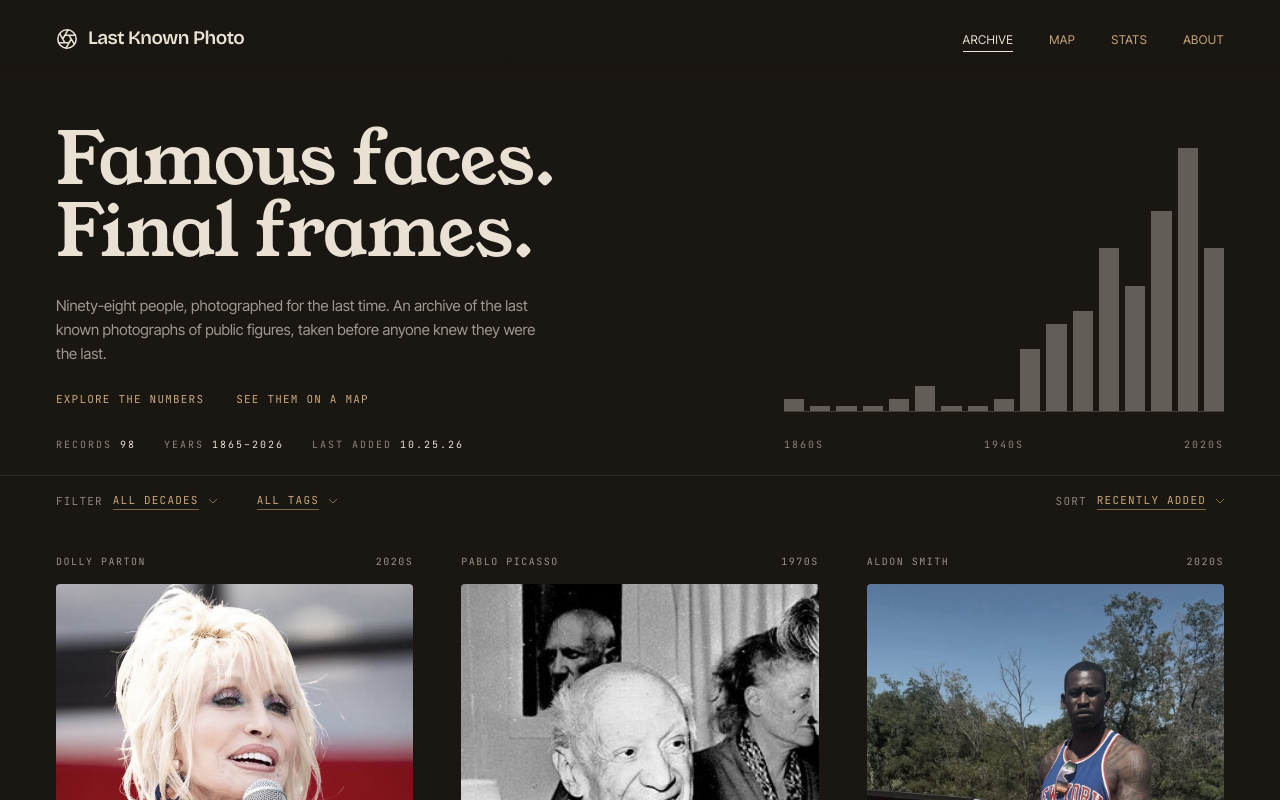
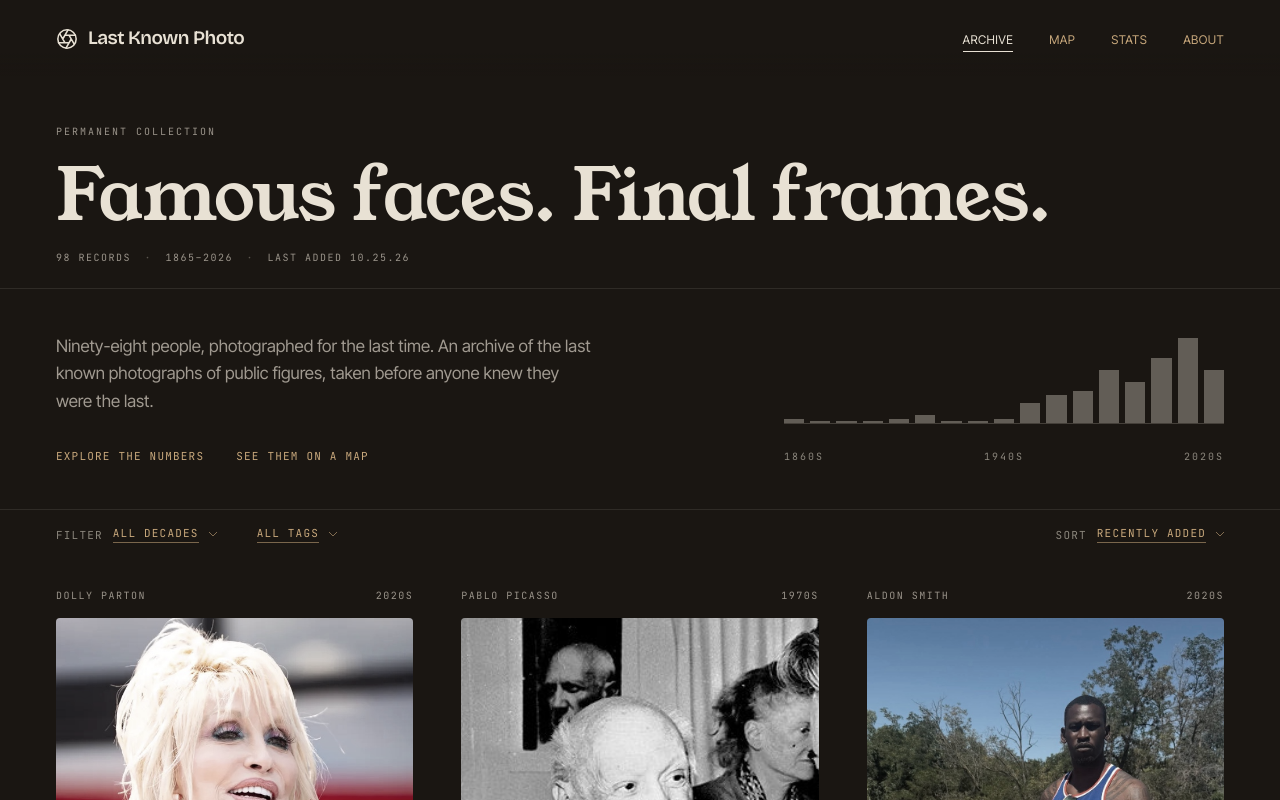
Before and after one commit to mkitzman/lastknownphoto, a Vue app: page / in a window 1280 px wide. Shown: the top 800 px of the page. Built offline with nearby package versions, Linux system fonts and the light colour scheme.

Commit message:
Use shared page title on homepage, balance hero columns

```diff
--- a/src/components/PageTitle.vue
+++ b/src/components/PageTitle.vue
@@ -24,6 +24,8 @@ defineProps<{ eyebrow: string }>()
   letter-spacing: -1px;
   font-weight: 400;
   margin: 0;
+  /* If a title has to wrap, split it into even lines */
+  text-wrap: balance;
 }
 
 @media (max-width: 1100px) {
--- a/src/style.css
+++ b/src/style.css
@@ -67,6 +67,11 @@ a {
   color: var(--link);
   text-decoration: none;
   transition: color 0.2s, border-color 0.2s, opacity 0.2s;
+}
+
+/* Keep a phrase together; titles use it to choose where a line may break */
+.nowrap {
+  white-space: nowrap;
 }
 
 /* Page title furniture: mono eyebrow above the headline, credit line below */
--- a/src/views/Home.vue
+++ b/src/views/Home.vue
@@ -5,6 +5,7 @@ import { useFilter, SORT_LABELS } from '../composables/useFilter'
 import PostCard from '../components/PostCard.vue'
 import FilterBar from '../components/FilterBar.vue'
 import DecadeHistogram from '../components/DecadeHistogram.vue'
+import PageTitle from '../components/PageTitle.vue'
 import { numberWord } from '../data/stats'
 
 const { filteredPosts, selectedDecade, selectedTag, sortMode } = useFilter()
@@ -49,9 +50,16 @@ const lastAdded = computed(() => {
 
 <template>
   <div class="register">
+    <PageTitle eyebrow="Permanent collection">
+      Famous faces. Final frames.
+      <template #credit>
+        {{ totalRecords }} records <span class="dot">·</span> {{ yearRange }}
+        <template v-if="lastAdded"><span class="dot">·</span> Last added {{ lastAdded }}</template>
+      </template>
+    </PageTitle>
+
     <section class="hero">
       <div class="hero-text">
-        <h1 class="hero-title">Famous faces.<br />Final frames.</h1>
         <p class="hero-copy">
           {{ numberWord(totalRecords, true) }} people, photographed for the last time.
           An archive of the last known photographs of public figures, taken
@@ -60,11 +68,6 @@ const lastAdded = computed(() => {
         <div class="hero-links">
           <RouterLink to="/stats" class="hero-link">Explore the numbers</RouterLink>
           <RouterLink to="/map" class="hero-link">See them on a map</RouterLink>
-        </div>
-        <div class="hero-stats">
-          <div><span class="stat-label">Records </span>{{ totalRecords }}</div>
-          <div><span class="stat-label">Years </span>{{ yearRange }}</div>
-          <div v-if="lastAdded"><span class="stat-label">Last added </span>{{ lastAdded }}</div>
         </div>
       </div>
       <DecadeHistogram />
@@ -91,30 +94,21 @@ const lastAdded = computed(() => {
   grid-template-columns: 1fr 440px;
   gap: 96px;
   align-items: stretch;
-  padding: 48px 56px 23px;
+  padding: 44px 56px 40px;
   border-bottom: 1px solid var(--hairline);
 }
 
-.hero-title {
-  font-family: 'Young Serif', Georgia, serif;
-  font-size: 72px;
-  line-height: 1;
-  letter-spacing: -1px;
-  font-weight: 400;
-  margin: 0;
-}
-
 .hero-copy {
-  font-size: 15px;
+  font-size: 17px;
   line-height: 1.6;
   color: rgba(232, 225, 212, 0.65);
-  max-width: 480px;
-  margin: 26px 0 0;
+  max-width: 540px;
+  margin: 0;
   font-weight: 400;
 }
 
 .hero-links {
-  margin-top: 22px;
+  margin-top: 30px;
   display: flex;
   flex-wrap: wrap;
   gap: 8px 32px;
@@ -135,29 +129,9 @@ const lastAdded = computed(() => {
   color: var(--fg);
 }
 
-.hero-stats {
-  margin-top: 26px;
-  line-height: 14px;
-  display: flex;
-  gap: 28px;
-  flex-wrap: wrap;
-  font-family: var(--font-mono);
-  font-size: 10px;
-  letter-spacing: 2px;
-  text-transform: uppercase;
-}
-
-.hero-stats > div {
-  white-space: nowrap;
-}
-
-.stat-label {
-  color: var(--fg-label);
-}
-
-/* Drop the tallest bar to the x-height of the headline's first line */
+/* Trim the chart to the text block's glyph height so both columns read as one band */
 .hero :deep(.histogram) {
-  padding-top: 24px;
+  padding: 5px 0;
 }
 
 .grid {
@@ -179,7 +153,7 @@ const lastAdded = computed(() => {
 
 @media (max-width: 1100px) {
   .hero {
-    padding: 40px 40px 21px;
+    padding: 40px 40px 36px;
     grid-template-columns: 1fr 340px;
     gap: 56px;
   }
@@ -197,20 +171,12 @@ const lastAdded = computed(() => {
   }
   .hero :deep(.histogram) {
     height: 160px;
-    padding-top: 0;
   }
 }
 
 @media (max-width: 640px) {
   .hero {
-    padding: 28px 24px 19px;
-  }
-  .hero-title {
-    font-size: 46px;
-    letter-spacing: -0.6px;
-  }
-  .hero-stats {
-    gap: 10px 20px;
+    padding: 36px 24px 32px;
   }
   .grid {
     grid-template-columns: 1fr;
--- a/src/views/Stats.vue
+++ b/src/views/Stats.vue
@@ -29,7 +29,7 @@ onBeforeUnmount(() => mq?.removeEventListener('change', onMq))
 <template>
   <div class="stats-page">
   <PageTitle eyebrow="Statistical abstract">
-    {{ word(s.total, true) }} records,<br />in numbers.
+    <span class="nowrap">{{ word(s.total, true) }} records,</span> <span class="nowrap">in numbers.</span>
     <template #credit>Computed from {{ s.total }} records <span class="dot">·</span> Updated {{ s.lastUpdated }}</template>
   </PageTitle>
   <div class="stats">
```
